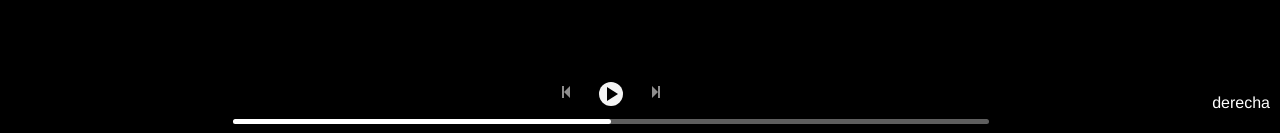
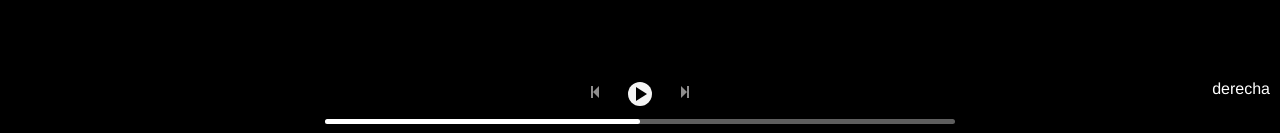
Before and after one commit to pacomariano28/Globify, a React (Vite) app: page /home in a window 1280 px wide. Shown: the part 664-797 px from the top of the page. Built offline with nearby package versions, Linux system fonts and the light colour scheme.

Commit message:
update music progress bar

```diff
--- a/src/styles/footer.css
+++ b/src/styles/footer.css
@@ -1,13 +1,13 @@
 footer {
-  display: flex;
-  flex-direction: row;
-  justify-content: space-between;
-  align-items: center;
+	width: 100%;
+	display: grid;
+	grid-template-columns: 1fr 2fr 1fr;
 	background-color: var(--black);
 	color: #fff;
 	padding: 10px;
 
 	#left {
+		align-self: flex-start;
 		display: flex;
 		flex-direction: row;
 		align-items: center;
@@ -38,9 +38,10 @@ footer {
 	#middle {
 		display: flex;
 		flex-direction: column;
+		justify-content: start;
 		gap: 10px;
 		align-items: center;
-    width: 60%;
+		width: 100%;
 
 		a {
 			color: #fff;
@@ -135,4 +136,9 @@ footer {
 			}
 		}
 	}
+
+	#right{
+		display: flex;
+		justify-content: end;
 	}
+}
```
Also changed, not shown: src/components/footer.jsx (+103 -0 lines). Lines whose indentation alone changed are shown as unchanged.
